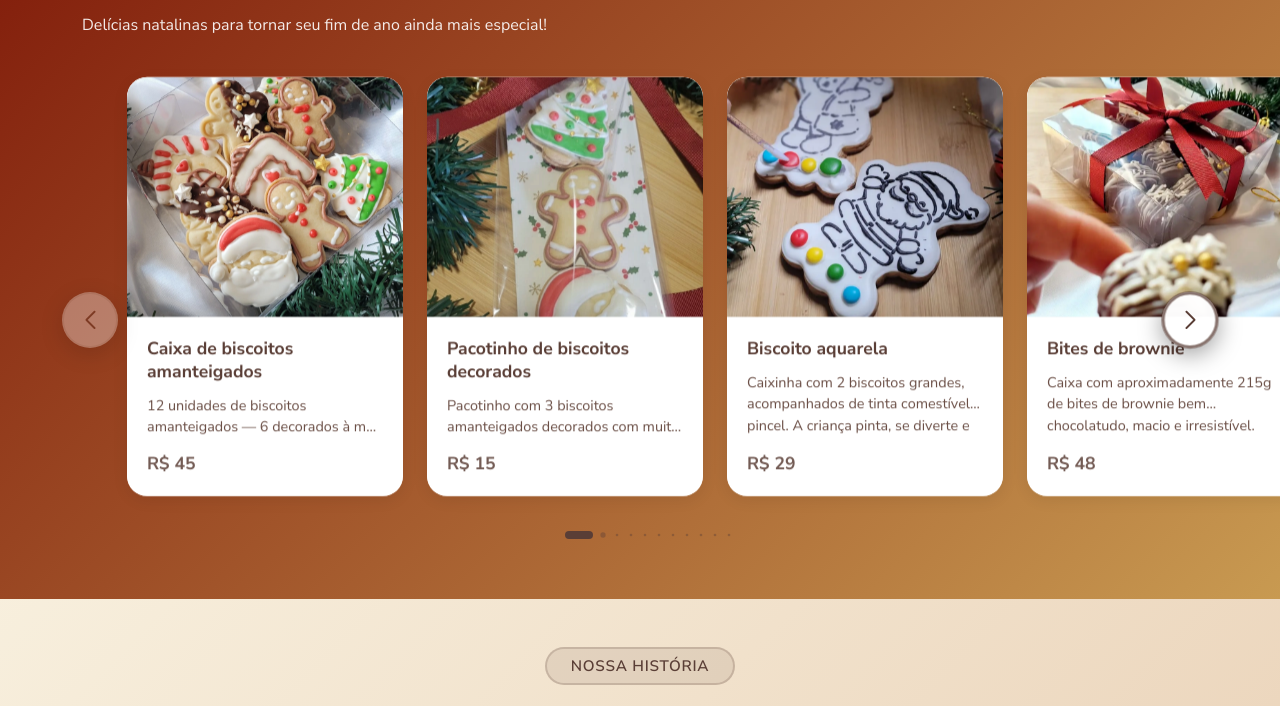
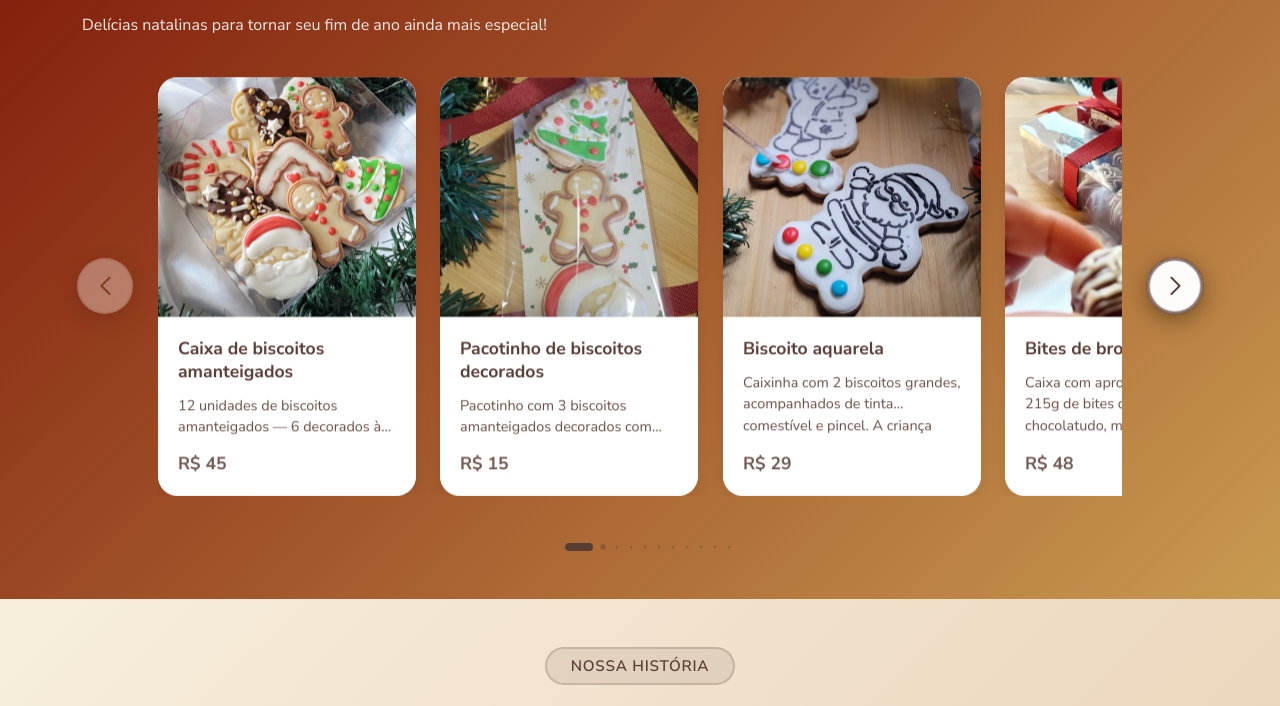
Before and after one commit to basiliobolos/basiliobolos.github.io, a plain HTML site: page index.html in a window 1280 px wide. Shown: the part 836-1542 px from the top of the page. Drawn offline with nearby package versions, Linux system fonts and the light colour scheme.

Commit message:
improve carousel layout

```diff
--- a/css/styles.css
+++ b/css/styles.css
@@ -791,23 +791,70 @@ section[id]{
 }
 
 /* ========== SWIPER CAROUSEL ========== */
+/* Container principal do carrossel com botões laterais */
+.carousel-container{
+  position:relative;
+  padding-bottom:55px;
+}
+
+/* No mobile, os botões ficam sobre o carrossel */
+@media(max-width:768px){
+  .carousel-container{
+    position:relative;
+  }
+
+  .carousel-wrapper{
+    width:100%;
+    margin:0 -15px;
+    padding:0 15px;
+  }
+
+  .swiper-button-prev,
+  .swiper-button-next{
+    position:absolute;
+    top:50%;
+    transform:translateY(-50%);
+    z-index:10;
+  }
+
+  .swiper-button-prev{
+    left:10px;
+  }
+
+  .swiper-button-next{
+    right:10px;
+  }
+}
+
+/* No desktop, layout flexbox com botões fora do wrapper */
+@media(min-width:769px){
+  .carousel-container{
+    display:flex;
+    align-items:center;
+    gap:20px;
+  }
+
+  .carousel-wrapper{
+    flex:1;
+    overflow:hidden;
+    position:relative;
+  }
+
+  .swiper-button-prev,
+  .swiper-button-next{
+    position:relative;
+    top:auto;
+    left:auto;
+    right:auto;
+    margin-top:0;
+    flex-shrink:0;
+  }
+}
+
 .campSwiper,
 .prodSwiper{
-  padding-bottom:55px !important;
-  margin:0 -15px;
-  padding-left:15px;
-  padding-right:15px;
   overflow:visible !important;
   position:relative;
-}
-
-/* Desktop: adicionar padding lateral para comportar os botões */
-@media(min-width:769px){
-  .campSwiper,
-  .prodSwiper{
-    padding-left:60px !important;
-    padding-right:60px !important;
-  }
 }
 
 .swiper-wrapper{
@@ -842,9 +889,16 @@ section[id]{
 .swiper-button-prev:hover:not(.swiper-button-disabled),
 .swiper-button-next:hover:not(.swiper-button-disabled){
   background:#fff;
-  transform:scale(1.15);
   box-shadow:0 8px 32px rgba(0,0,0,0.3);
   border-color:rgba(90,62,54,0.25);
+}
+
+/* No desktop, o transform scale do hover precisa ser relativo */
+@media(min-width:769px){
+  .swiper-button-prev:hover:not(.swiper-button-disabled),
+  .swiper-button-next:hover:not(.swiper-button-disabled){
+    transform:scale(1.15);
+  }
 }
 
 .swiper-button-prev:active:not(.swiper-button-disabled),
@@ -885,9 +939,9 @@ section[id]{
 }
 
 /* Paginação (bolinhas) */
-.swiper-pagination{
+.carousel-container .swiper-pagination{
   position:absolute !important;
-  bottom:12px !important;
+  bottom:0 !important;
   left:50% !important;
   right:auto !important;
   width:auto !important;
--- a/index.html
+++ b/index.html
@@ -355,9 +355,13 @@
         <h2 class="mb-3" id="campTitle">Campanha especial</h2>
         <p class="mb-4" id="campDescription">Descubra os itens sazonais com a mesma qualidade artesanal.</p>
       </div>
-      <div class="swiper campSwiper">
-        <div class="swiper-wrapper" id="campList"><!-- cards --></div>
+      <div class="carousel-container">
         <div class="swiper-button-prev"></div>
+        <div class="carousel-wrapper">
+          <div class="swiper campSwiper">
+            <div class="swiper-wrapper" id="campList"><!-- cards --></div>
+          </div>
+        </div>
         <div class="swiper-button-next"></div>
         <div class="swiper-pagination"></div>
       </div>
@@ -424,9 +428,13 @@
         <h2 class="section-badge-title">Nossos Produtos</h2>
         <p class="mb-4" style="color:#6b4f46;">Explore nossa seleção de produtos feitos com carinho</p>
       </div>
-      <div class="swiper prodSwiper">
-        <div class="swiper-wrapper" id="prodList"><!-- product cards injected by JS --></div>
+      <div class="carousel-container">
         <div class="swiper-button-prev"></div>
+        <div class="carousel-wrapper">
+          <div class="swiper prodSwiper">
+            <div class="swiper-wrapper" id="prodList"><!-- product cards injected by JS --></div>
+          </div>
+        </div>
         <div class="swiper-button-next"></div>
         <div class="swiper-pagination"></div>
       </div>
--- a/js/app.js
+++ b/js/app.js
@@ -342,6 +342,9 @@ document.addEventListener('DOMContentLoaded', function(){
     const container = document.querySelector(containerSelector);
     if (!container) return null;
 
+    // Buscar os botões e paginação no container pai (.carousel-container)
+    const carouselContainer = container.closest('.carousel-container');
+
     const swiper = new Swiper(containerSelector, {
       slidesPerView: 1.2,
       spaceBetween: 20,
@@ -349,18 +352,18 @@ document.addEventListener('DOMContentLoaded', function(){
       loop: false,
       watchOverflow: true,
 
-      // Pagination (bolinhas)
+      // Pagination (bolinhas) - buscar no container pai
       pagination: {
-        el: `${containerSelector} .swiper-pagination`,
+        el: carouselContainer ? carouselContainer.querySelector('.swiper-pagination') : `${containerSelector} .swiper-pagination`,
         clickable: false,
         dynamicBullets: true,
         dynamicMainBullets: 1,
       },
 
-      // Navigation (setas)
+      // Navigation (setas) - buscar no container pai
       navigation: {
-        nextEl: `${containerSelector} .swiper-button-next`,
-        prevEl: `${containerSelector} .swiper-button-prev`,
+        nextEl: carouselContainer ? carouselContainer.querySelector('.swiper-button-next') : `${containerSelector} .swiper-button-next`,
+        prevEl: carouselContainer ? carouselContainer.querySelector('.swiper-button-prev') : `${containerSelector} .swiper-button-prev`,
       },
 
       // Breakpoints responsivos
@@ -417,7 +420,7 @@ document.addEventListener('DOMContentLoaded', function(){
     });
 
     // Remover animação de convite após primeiro clique no botão next
-    const nextButton = container.querySelector('.swiper-button-next');
+    const nextButton = carouselContainer ? carouselContainer.querySelector('.swiper-button-next') : container.querySelector('.swiper-button-next');
     if (nextButton) {
       const removeInviteAnimation = () => {
         nextButton.classList.add('clicked');
```
